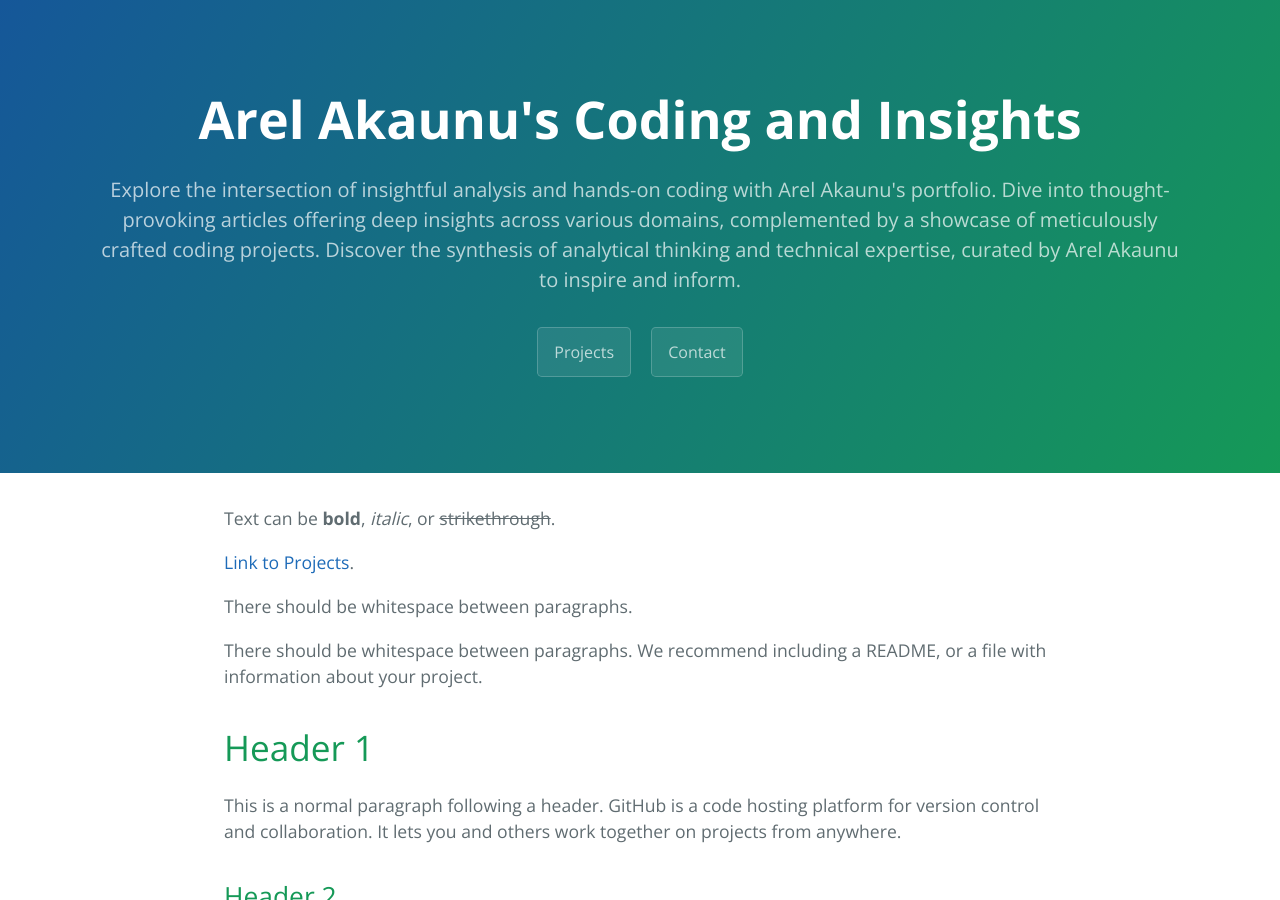
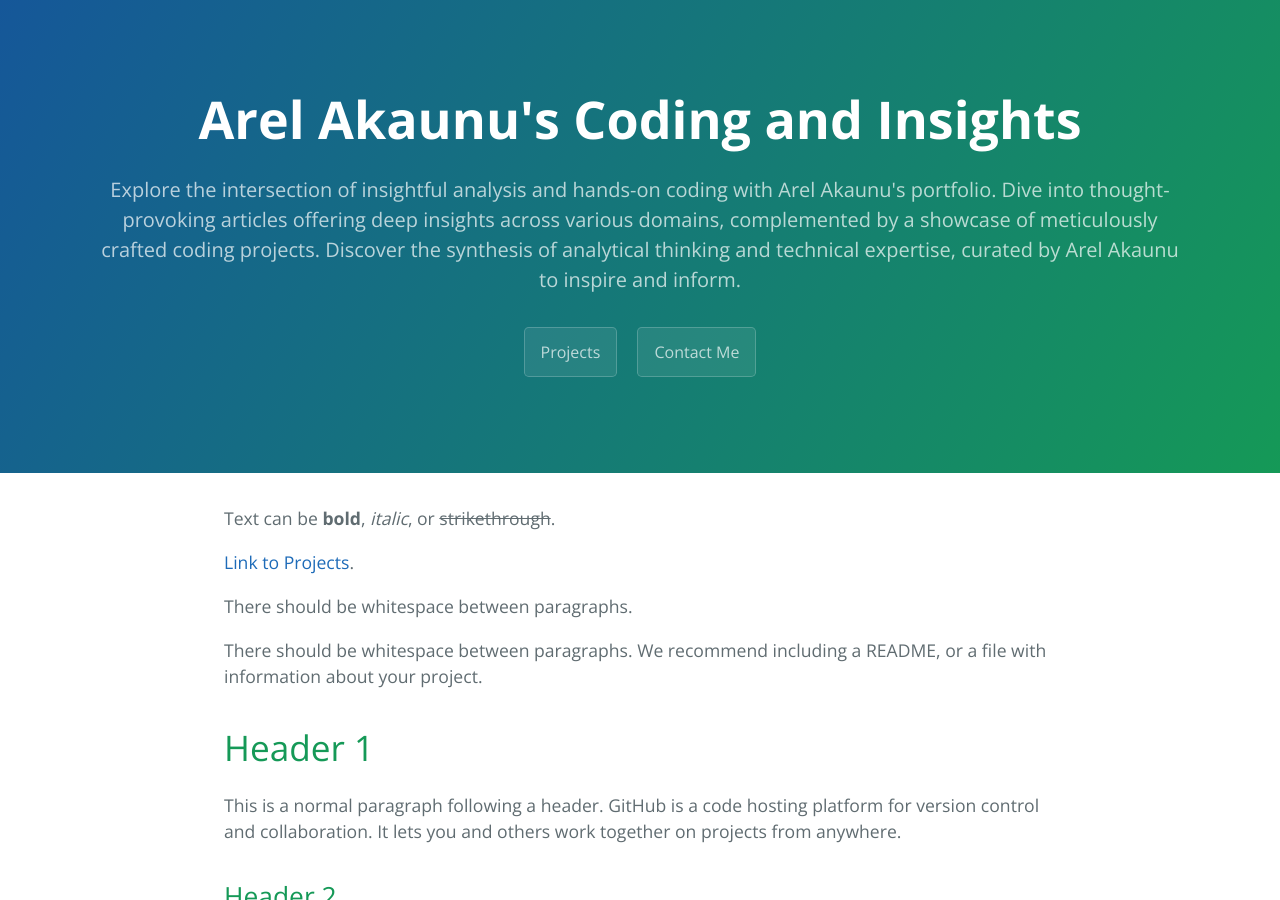
Before and after one commit to arelakaunu/arelakaunu.github.io, a Jekyll site: the page built from index.md, in a window 1280 px wide and 900 px high. Built offline with Jekyll 4.4.1, drawn with Linux system fonts in a browser that asks for light colours.

Commit message:
Update default.html

```diff
--- a/_layouts/default.html
+++ b/_layouts/default.html
@@ -23,7 +23,7 @@
       {% endif %}
       {% if site.show_downloads %}
         <a href="/projects.html" class="btn">Projects</a>
-        <a href="/contact.html" class="btn">Contact</a>
+        <a href="/contact.html" class="btn">Contact Me</a>
       {% endif %}
     </header>
 
```
